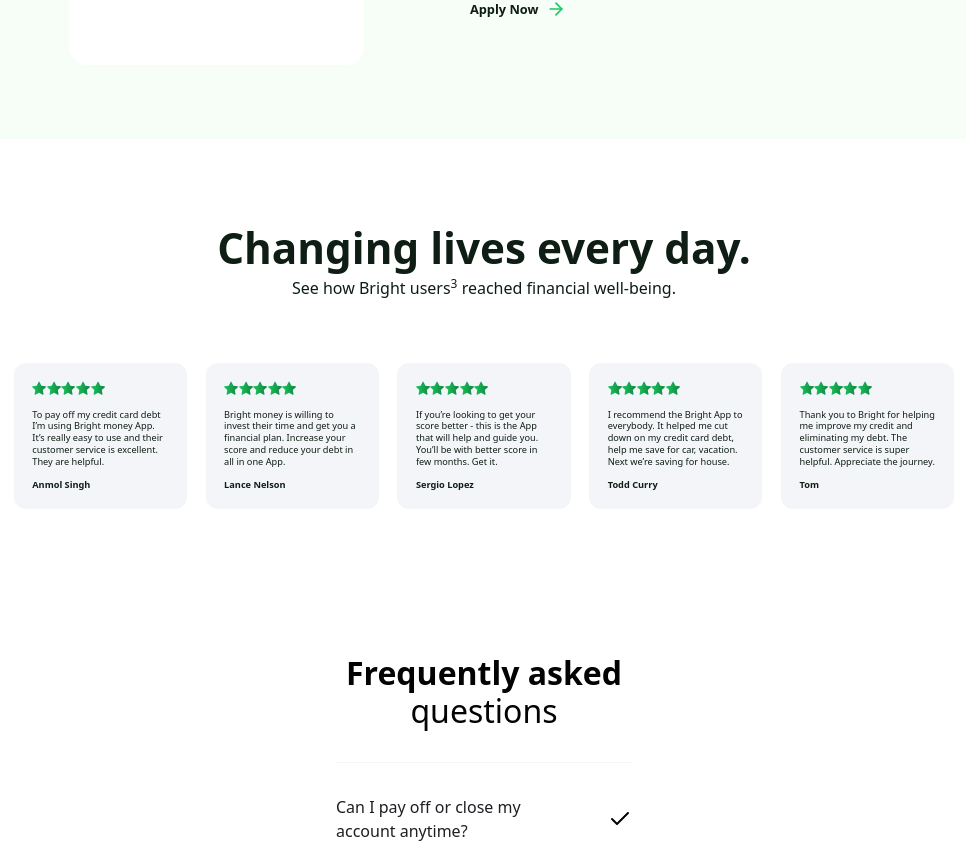
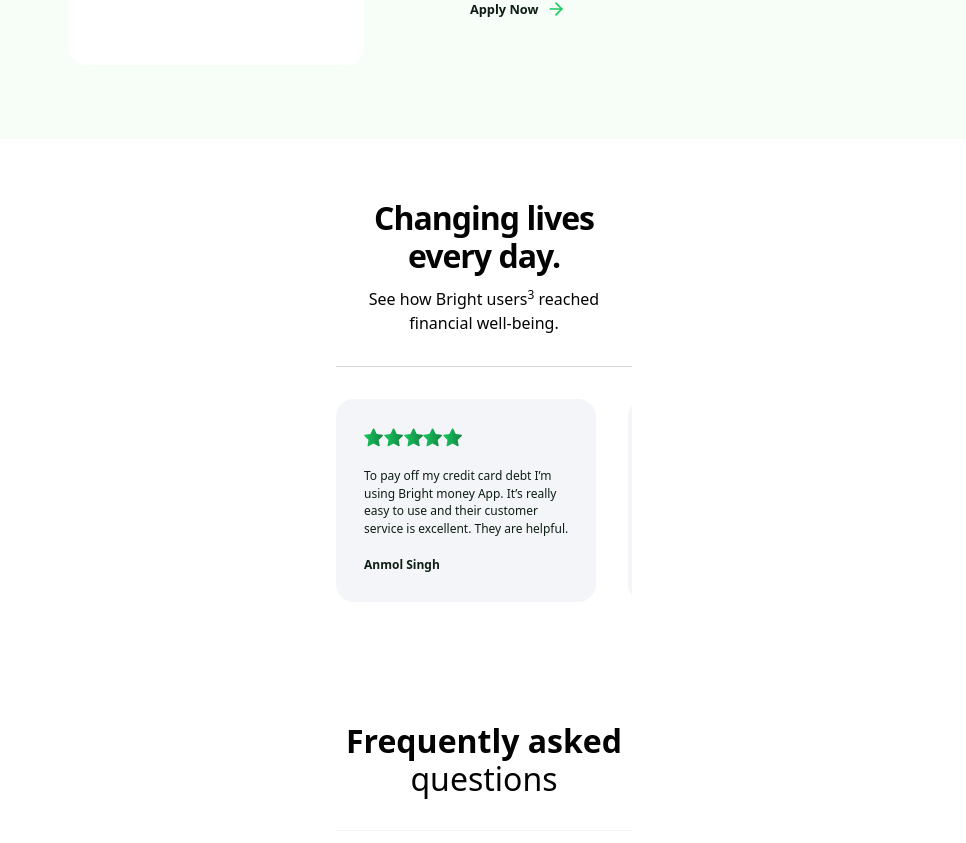
Before and after one commit to KaranYadav11/bright, a React (Vite) app: page / in a window 1280 px wide. Shown: the part 2495-3338 px from the top of the page, without its empty margins (156-1122 px from the left). Built offline with nearby package versions, Linux system fonts and the light colour scheme.

Commit message:
Changes in ChangingLives

```diff
--- /dev/null
+++ b/src/components/GetStarted.jsx
@@ -0,0 +1,24 @@
+function GetStarted() {
+  return (
+    <button className="h-[40px] w-[296px] rounded-[11px] bg-[#0E1E14] flex items-center justify-center gap-[10px] cursor-pointer">
+      <h4 className="text-white text-[14px] font-semibold leading-[24px] inline-block">
+        Get Started
+      </h4>
+      <svg
+        width="24"
+        height="24"
+        viewBox="0 0 25 25"
+        fill="none"
+        xmlns="http://www.w3.org/2000/svg"
+      >
+        <circle cx="12.5" cy="12.8516" r="12" fill="white" />
+        <path
+          d="M16.5693 12.5915C16.5366 12.5071 16.4875 12.43 16.4249 12.3646L12.9871 8.92682C12.923 8.86271 12.8469 8.81186 12.7631 8.77716C12.6794 8.74247 12.5896 8.72461 12.4989 8.72461C12.3158 8.72461 12.1402 8.79735 12.0107 8.92682C11.9466 8.99092 11.8958 9.06703 11.8611 9.15079C11.8264 9.23455 11.8085 9.32432 11.8085 9.41499C11.8085 9.59809 11.8813 9.77369 12.0107 9.90316L14.2797 12.1652H9.0611C8.87875 12.1652 8.70386 12.2377 8.57492 12.3666C8.44597 12.4956 8.37354 12.6705 8.37354 12.8528C8.37354 13.0352 8.44597 13.21 8.57492 13.339C8.70386 13.4679 8.87875 13.5404 9.0611 13.5404H14.2797L12.0107 15.8025C11.9463 15.8664 11.8952 15.9424 11.8602 16.0262C11.8253 16.11 11.8074 16.1999 11.8074 16.2906C11.8074 16.3814 11.8253 16.4713 11.8602 16.555C11.8952 16.6388 11.9463 16.7149 12.0107 16.7788C12.0747 16.8432 12.1507 16.8944 12.2345 16.9293C12.3183 16.9642 12.4082 16.9822 12.4989 16.9822C12.5897 16.9822 12.6796 16.9642 12.7633 16.9293C12.8471 16.8944 12.9232 16.8432 12.9871 16.7788L16.4249 13.341C16.4875 13.2756 16.5366 13.1985 16.5693 13.1141C16.6381 12.9467 16.6381 12.7589 16.5693 12.5915Z"
+          fill="#0E1E14"
+        />
+      </svg>
+    </button>
+  );
+}
+
+export default GetStarted;
--- a/src/components/WhatPeopleSay.jsx
+++ b/src/components/WhatPeopleSay.jsx
@@ -1,6 +1,6 @@
 const StarIcon = () => (
   <svg
-    className="size-[1.14vw]"
+    className="w-[19.82px] h-[20.86px]" // Using consistent width and height for mobile
     viewBox="0 0 22 21"
     fill="none"
     xmlns="http://www.w3.org/2000/svg"
@@ -27,21 +27,47 @@
 
 function WhatPeopleSay({ review }) {
   return (
-    <div className="max-w-[260px] max-h-[219px] flex items-start justify-between flex-col bg-[#F4F5F8] rounded-[0.92vw] p-[1.45vw] w-[13.54vw] h-[11.4vw]">
-      <div className=" max-h-[20px] max-w-[134px] w-[6.9vw] h-[1vw] flex items-center justify-start ">
+    <section
+      className="
+        flex
+        flex-col
+        justify-start
+        items-start
+        p-7
+        gap-5
+        w-[260px]
+        h-[202.46px]
+        bg-[#F4F5F8]
+        rounded-[17.7px]
+        flex-none
+        order-1
+        flex-grow-0
+      "
+    >
+      <div className="h-[19.82px] w-[134px]  flex items-center justify-start">
         {Array.from({ length: 5 }).map((_, i) => (
           <StarIcon key={i} />
         ))}
       </div>
-      <div className=" max-h-[124px] flex items-start justify-between flex-col  h-[6.4vw] w-[10.6vw] max-w-[205px] text-left text-[0.72vw] text-[#0E1E14] ">
-        <p className="leading-[.92vw]">
-          {/* To pay off my credit card debt I’m using Bright money App. It’s really
-          easy to use and their customer service is excellent. They are helpful. */}
-          {review?.text}
-        </p>
-        <p className="leading-[.92vw] font-semibold">{review?.name}</p>
+      <div
+        className="
+          flex
+          flex-col
+          justify-between
+          items-start
+          font-normal
+          h-[107px]
+          w-[205.17px]
+          text-left
+          text-[12px]
+          leading-[17.69px]
+          text-[#0E1E14]
+        "
+      >
+        <p className="">{review?.text}</p>
+        <p className=" font-semibold">{review?.name}</p>
       </div>
-    </div>
+    </section>
   );
 }
 
--- a/src/index.css
+++ b/src/index.css
@@ -5,3 +5,17 @@
   border-style: solid;
   border-image: linear-gradient(to right, #ffffff80, #00000000) 1;
 }
+
+html {
+  scroll-behavior: smooth;
+}
+
+@layer utilities {
+  .scrollbar-hide {
+    -ms-overflow-style: none; /* IE and Edge */
+    scrollbar-width: none; /* Firefox */
+  }
+  .scrollbar-hide::-webkit-scrollbar {
+    display: none; /* Chrome, Safari, and Opera */
+  }
+}
--- a/src/sections/ChangingLives.jsx
+++ b/src/sections/ChangingLives.jsx
@@ -24,23 +24,30 @@
 
 function ChangingLives() {
   return (
-    <div className="max-w-[1920px]  w-full max-h-[675px] h-[35.5vw] px-[13.26vw] py-[6.3vw] bg-white">
-      <div className="max-w-[1476px] flex flex-col items-center justify-between max-h-[435px] h-[22.6vw] w-full">
-        <div className="max-w-[1468px] text-[#0E1E14] flex items-center justify-center space-y-2 flex-col max-h-[144px] h-[7.5vw] w-full">
-          <h2 className="text-[3.3vw] tracking-[-4%]  font-bold leading-[2.6vw] text-center">
-            Changing lives every day.
+    <section className="max-w-[1920px]  flex bg-white items-center justify-center  w-full h-[522.46px]  px-[32px] py-[60px] ">
+      <div className="w-[296px]   flex flex-col items-center justify-start  h-[402.46px] ">
+        <div className="h-[136px] gap-[12px] text-[#030303] flex items-center justify-center  flex-col   w-full">
+          <h2 className="text-[32px]  h-[76px]  leading-[38px] tracking-[-1px]  font-bold  text-center">
+            Changing lives{" "}
+            <span
+              className="
+            inline-block"
+            >
+              every day.
+            </span>
           </h2>
-          <p className="text-[1.25vw] font-normal leading-[2.6vw] tracking-[-4%] text-center">
+          <h3 className="text-[16px] w-full  leading-[24px]  h-[48px] font-normal  text-center">
             See how Bright users<sup>3</sup> reached financial well-being.
-          </p>{" "}
+          </h3>{" "}
         </div>
-        <div className=" flex items-center justify-between max-h-[219px] max-w-[1476px] w-full h-[11.4vw]">
+        <hr className="h-[2px] text-[#D5D7DB] w-[296px] my-[31px]"></hr>
+        <div className="w-[296px]  overflow-x-scroll scrollbar-hide h-[202.46px] flex items-center justify-start gap-[32px] ">
           {reviews.map((review, index) => (
             <WhatPeopleSay key={index} review={review} />
           ))}
         </div>
       </div>
-    </div>
+    </section>
   );
 }
 
--- a/src/sections/CrushDebt.jsx
+++ b/src/sections/CrushDebt.jsx
@@ -1,3 +1,4 @@
+import GetStarted from "../components/GetStarted";
 import card from "./../assets/card.png";
 
 function CrushDebt() {
@@ -14,24 +15,7 @@
             with Bright
           </span>
         </p>
-        <button className="h-[40px] w-[296px] rounded-[11px] bg-[#0E1E14] flex items-center justify-center gap-[10px] cursor-pointer">
-          <h4 className="text-white text-[14px] font-semibold leading-[24px] inline-block">
-            Get Started
-          </h4>
-          <svg
-            width="24"
-            height="24"
-            viewBox="0 0 25 25"
-            fill="none"
-            xmlns="http://www.w3.org/2000/svg"
-          >
-            <circle cx="12.5" cy="12.8516" r="12" fill="white" />
-            <path
-              d="M16.5693 12.5915C16.5366 12.5071 16.4875 12.43 16.4249 12.3646L12.9871 8.92682C12.923 8.86271 12.8469 8.81186 12.7631 8.77716C12.6794 8.74247 12.5896 8.72461 12.4989 8.72461C12.3158 8.72461 12.1402 8.79735 12.0107 8.92682C11.9466 8.99092 11.8958 9.06703 11.8611 9.15079C11.8264 9.23455 11.8085 9.32432 11.8085 9.41499C11.8085 9.59809 11.8813 9.77369 12.0107 9.90316L14.2797 12.1652H9.0611C8.87875 12.1652 8.70386 12.2377 8.57492 12.3666C8.44597 12.4956 8.37354 12.6705 8.37354 12.8528C8.37354 13.0352 8.44597 13.21 8.57492 13.339C8.70386 13.4679 8.87875 13.5404 9.0611 13.5404H14.2797L12.0107 15.8025C11.9463 15.8664 11.8952 15.9424 11.8602 16.0262C11.8253 16.11 11.8074 16.1999 11.8074 16.2906C11.8074 16.3814 11.8253 16.4713 11.8602 16.555C11.8952 16.6388 11.9463 16.7149 12.0107 16.7788C12.0747 16.8432 12.1507 16.8944 12.2345 16.9293C12.3183 16.9642 12.4082 16.9822 12.4989 16.9822C12.5897 16.9822 12.6796 16.9642 12.7633 16.9293C12.8471 16.8944 12.9232 16.8432 12.9871 16.7788L16.4249 13.341C16.4875 13.2756 16.5366 13.1985 16.5693 13.1141C16.6381 12.9467 16.6381 12.7589 16.5693 12.5915Z"
-              fill="#0E1E14"
-            />
-          </svg>
-        </button>
+        <GetStarted />
       </div>
 
       {/* Circle 1 */}
```
